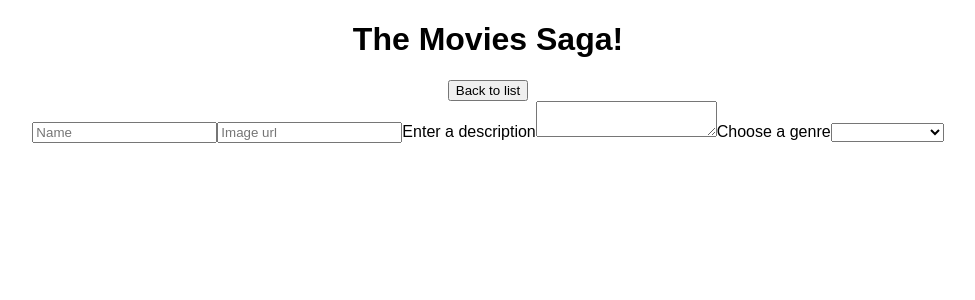
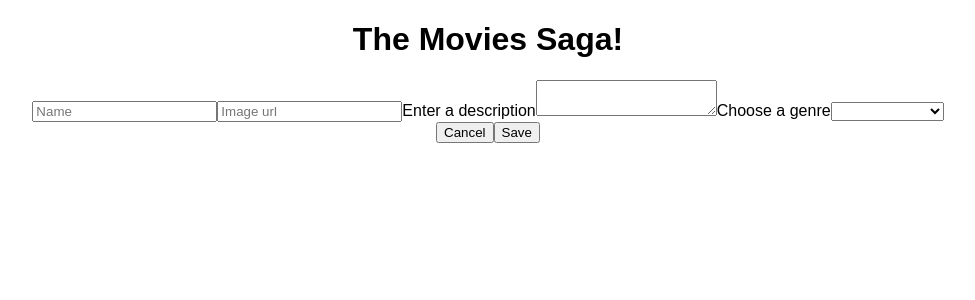
Before and after one commit to bsmrdel101/movie-sagas, a React (Create React App) app: page /#/add in a window 1280 px wide. Shown: the top 300 px of the page, without its empty margins (152-1127 px from the left). Built offline with nearby package versions, Linux system fonts and the light colour scheme.

Commit message:
added the save and cancel buttons to the AddMovie component

```diff
--- a/src/components/AddMovie/AddMovie.js
+++ b/src/components/AddMovie/AddMovie.js
@@ -7,9 +7,6 @@ function AddMovie() {
 
     return (
         <>
-            <div>
-                <button onClick={() => {history.goBack()}}>Back to list</button>
-            </div>
             <form>
                 <input placeholder="Name" />
                 <input placeholder="Image url" type="url" />
@@ -32,6 +29,10 @@ function AddMovie() {
                     <option value="Space-Opera">Space-Opera</option>
                     <option value="Superhero">Superhero</option>
                 </select>
+                <div>
+                    <button onClick={() => {history.goBack()}}>Cancel</button>
+                    <button type="submit">Save</button>
+                </div>
             </form>
         </>
     );
```
